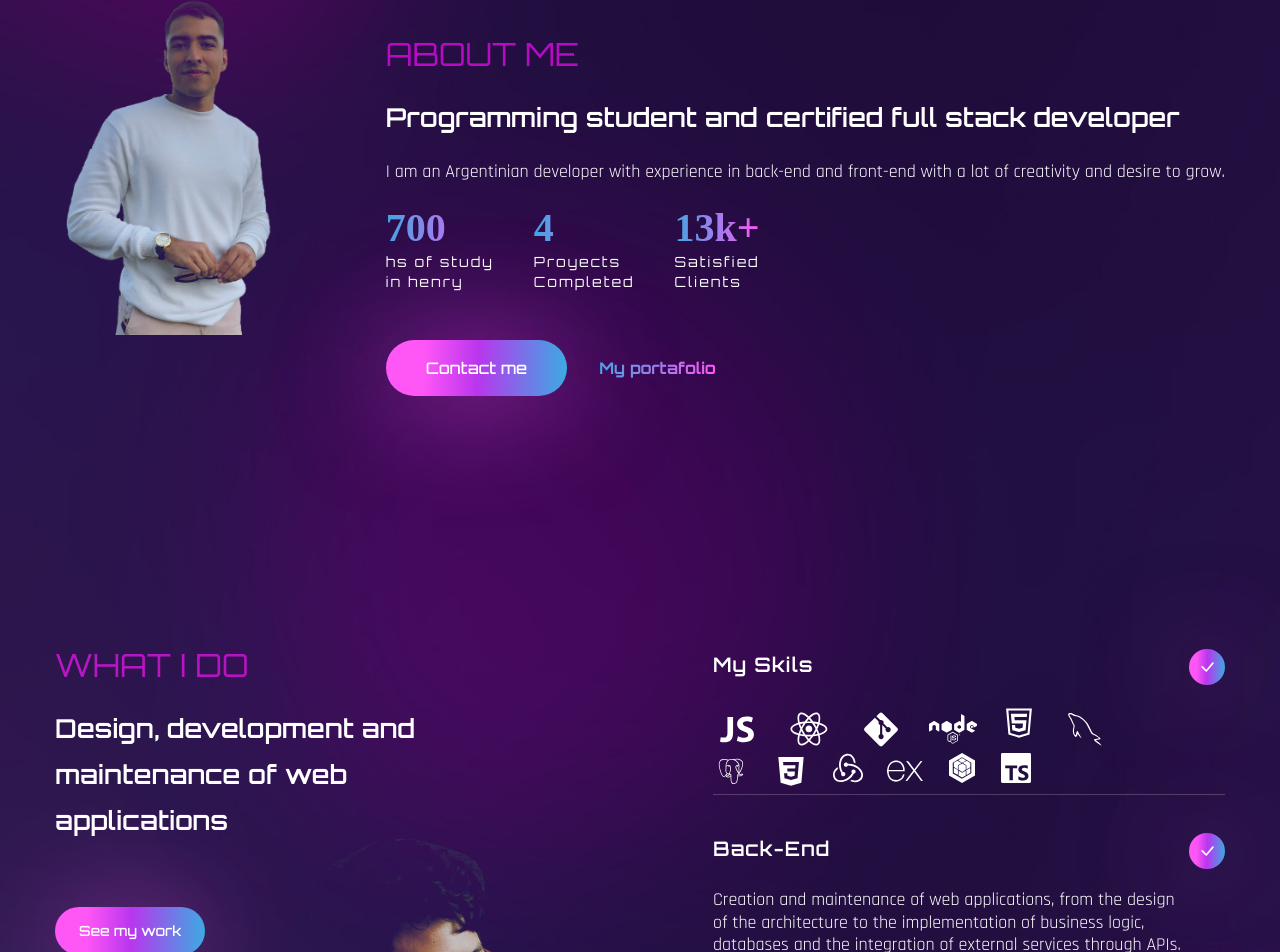
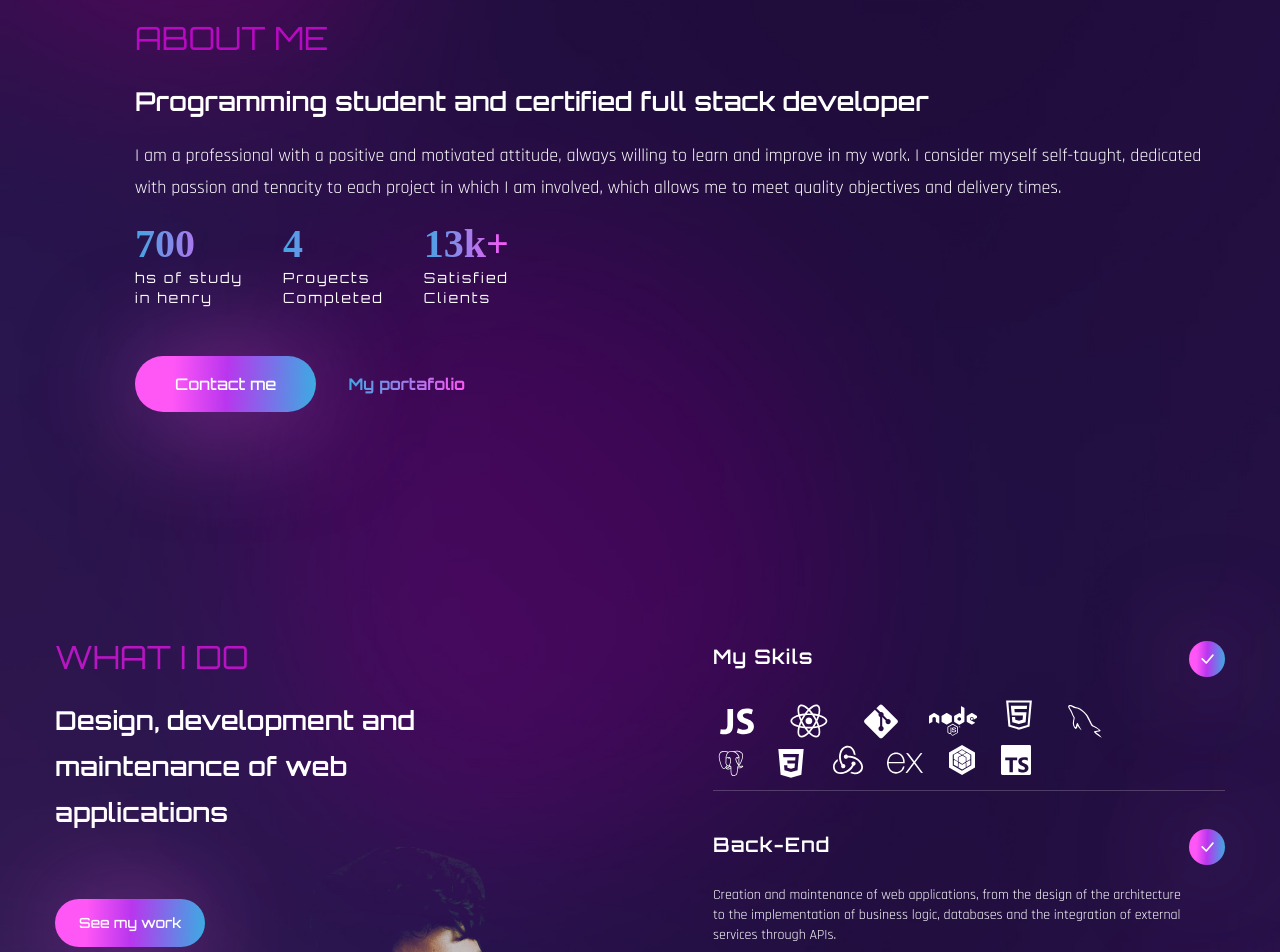
Before and after one commit to IgnacioMelgarejo/portfolio, a React (Create React App) app: page / in a window 1280 px wide. Shown: the part 919-1871 px from the top of the page. Built offline with nearby package versions, Linux system fonts and the light colour scheme; the HTML template or start-up script is replaced by a standard one; a web font is replaced by a local one.

Commit message:
changes in services descriptions

```diff
--- a/src/components/About.js
+++ b/src/components/About.js
@@ -34,7 +34,7 @@ const About = () => {
           <h2 className='h2 text-accent'>About me</h2>
           <h3 className='h3 mb-4'>Programming student and certified full stack developer</h3>
           <p className='mb-6'>
-            I am an Argentinian developer with experience in back-end and front-end with a lot of creativity and desire to grow.
+          I am a professional with a positive and motivated attitude, always willing to learn and improve in my work. I consider myself self-taught, dedicated with passion and tenacity to each project in which I am involved, which allows me to meet quality objectives and delivery times.
           </p>
           {/*start*/}
           <div className='flex gap-x-6 lg:gap-x-10 mb-12'>
--- a/src/components/Services.js
+++ b/src/components/Services.js
@@ -108,17 +108,16 @@ const Services = () => {
             //destructure service
             const { description, name, link } = service;
             return (
-              <div className='border-b border-white/20 h-[146px] mb-[38px] flex' key={index}>
+              <div className='border-b border-white/20 h-[150px] mb-[38px] flex' key={index}>
                 <div className='max-w-[476px]'>
                   <h4 className='text-[20px] tracking-wider font-primary font-semibold mb-6'>{name}</h4>
-                  <p className='font-secondary leading-tight'>{description}</p>
+                  <p className='font-secondary leading-tight text-base md:text-sm'>{description}</p>
                 </div>
                 <div className='flex flex-col flex-1 items-end'>
                   <a href='.' className='btn w-9 h-9 mb-[42px] flex justify-center items-center'>
                     <BsCheckLg />
                   </a>
                   <a href='.' className='text-gradient text-sm'>{link}</a>
-
                 </div>
               </div>
             )
```
